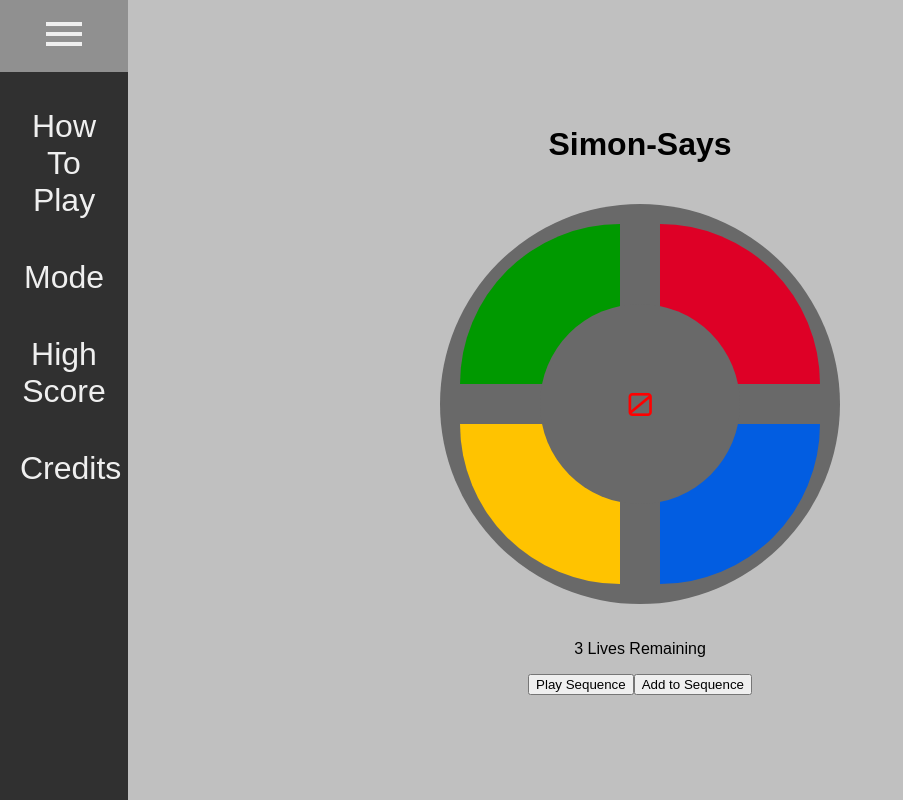
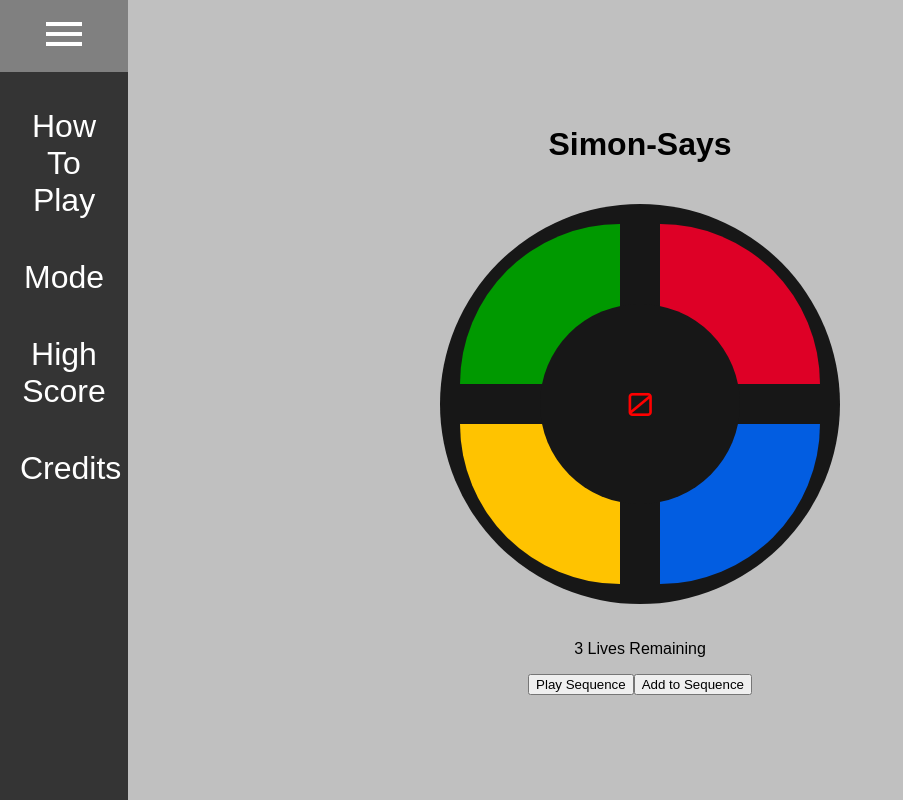
Before and after one commit to rodrigih/simon-app, an Angular app: page / in a window 1280 px wide. Shown: the whole page, without its empty margins (0-903 px from the left). Built offline with nearby package versions, Linux system fonts and the light colour scheme.

Commit message:
Changed gameboard style. Edited side menu

```diff
--- a/src/app/gameboard.component.css
+++ b/src/app/gameboard.component.css
@@ -19,7 +19,7 @@
   align-items: center;
   align-self: center;
 
-  background-color: dimgrey;
+  background-color: #171717;
   height: 400px;
   width: 400px;
   margin: 20px;
@@ -31,7 +31,7 @@
   text-align: center;
   height: 200px;
   width: 200px;
-  background-color: dimgrey;
+  background-color: #171717;
   position: absolute;
   z-index: 1;
 }
--- a/src/app/sidemenu.component.css
+++ b/src/app/sidemenu.component.css
@@ -1,13 +1,11 @@
 :host{
-  float: left;
   position: absolute;
 
   height:100%;
   width:10%;
   margin: 0;
 
-  background-color: black;
-  opacity: 0.75;
+  background-color: #343434;
 }
 
 #menu-container{
@@ -31,7 +29,6 @@
 #menu > li:hover {
     background-color: white;
     color: black;
-    font-size: 2em;
 }
 
 #menu-header{
--- a/src/app/sidemenu.component.ts
+++ b/src/app/sidemenu.component.ts
@@ -3,11 +3,11 @@
 @Component({
     selector: 'side-menu',
     templateUrl: './sidemenu.component.html',
-    styleUrls: ['./sidemenu.component.css']
+    styleUrls: ['./sidemenu.component.css'],
 })
 
 export class SideMenuComponent{
-
+  state = 'hidden';
   items = ['How To Play', 'Mode', 'High Score', 'Credits'];
 
 }
```
